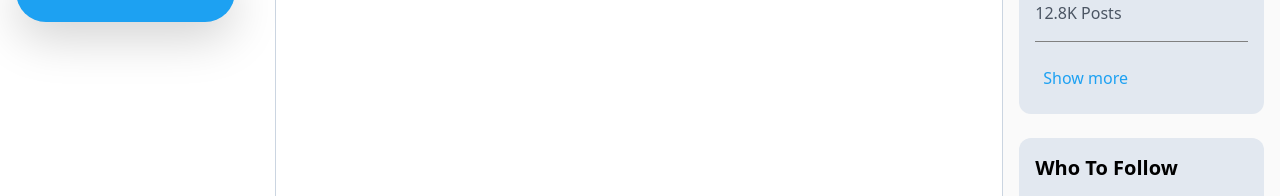
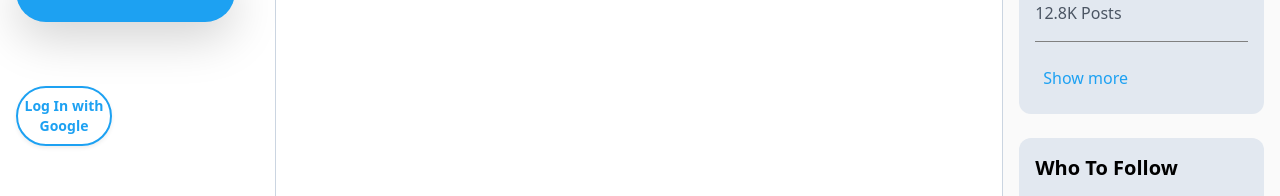
Before and after one commit to liam-prevelige/pageturner-frontend, a React (Create React App) app: page / in a window 1280 px wide. Shown: the part 438-634 px from the top of the page. Built offline with nearby package versions, Linux system fonts and the light colour scheme; no server answers.

Commit message:
changed auth to depend on auth code

```diff
--- a/src/api.js
+++ b/src/api.js
@@ -12,7 +12,7 @@ export async function onLogin() {
     headers: {
       'Accept': 'application/json',
       'Content-Type': 'application/json',
-      'Authorization': sessionStorage.getItem('auth_token'),
+      'authorizationCode': sessionStorage.getItem('authorizationCode'),
     },
   });
 
@@ -20,6 +20,8 @@ export async function onLogin() {
   if (!response.ok) {
     throw new Error('Call to /on_login failed');
   }
+  sessionStorage.setItem('auth_token', body.result.access_token);
+  console.log('found auth token', body.result.access_token);
   return body.result;
 }
 
@@ -43,6 +45,28 @@ export const updateProfile = async (newProfile) => {
   if (!response.ok) {
     throw new Error('Call to /update_profile failed');
   }
+  return body.result;
+};
+
+/**
+ * Updates a profile after being edited
+ *
+ */
+export const refreshToken = async () => {
+  const response = await fetch(`${API_URL}/user/refresh_token`, {
+    method: 'POST',
+    headers: {
+      'Accept': 'application/json',
+      'Content-Type': 'application/json',
+      'Authorization': sessionStorage.getItem('auth_token'),
+    },
+  });
+
+  const body = await response.json();
+  if (!response.ok) {
+    throw new Error('Call to /update_profile failed');
+  }
+  console.log('api.js body: ', body);
   return body.result;
 };
 
--- a/src/components/Auth/Auth.js
+++ b/src/components/Auth/Auth.js
@@ -9,11 +9,11 @@
  */
 
 import React, {useState, useEffect} from 'react';
-import {GoogleLogin} from '@react-oauth/google';
+import {useGoogleLogin} from '@react-oauth/google';
 import {useLocation, useNavigate} from 'react-router-dom';
 // eslint-disable-next-line
-import jwt_decode from 'jwt-decode';
-import {onLogin} from '../../api';
+// import jwt_decode from 'jwt-decode';
+import {onLogin, refreshToken} from '../../api';
 
 export const Auth = (props) => {
   const location = useLocation();
@@ -29,34 +29,45 @@ export const Auth = (props) => {
     sessionStorage.removeItem('profile');
     setUser(null);
     navigate('/');
-    window.location.reload();
+    // window.location.reload();
   };
 
   const googleSuccess = async (res) => {
-    const token = res.credential;
+    // const token = res.credential;
     // const userObject = jwt_decode(res.credential);
-    // console.log(userObject);
     try {
-      sessionStorage.setItem('auth_token', token);
+      console.log(res.code);
+      sessionStorage.setItem('authorizationCode', res.code);
 
       const profile = await onLogin();
       sessionStorage.setItem('profile', JSON.stringify(profile));
       navigate('/');
-      window.location.reload();
+      // window.location.reload();
+      console.log(res);
+
+      const refreshedToken = await refreshToken();
+      console.log(refreshedToken);
     } catch (error) {
       console.log(error);
     }
   };
 
-  const googleFailure = (error) => {
-    console.log('Google Sign In was unsuccessful. Try again later');
-    console.log(error);
-  };
+  // const googleFailure = (error) => {
+  //   console.log('Google Sign In was unsuccessful. Try again later');
+  //   console.log(error);
+  // };
 
+  const login = useGoogleLogin({
+    onSuccess: (codeResponse) => googleSuccess(codeResponse),
+    flow: 'auth-code',
+  });
   return (
     <div>
       {!user ?
-      <GoogleLogin onSuccess={googleSuccess} onError={googleFailure}/> :
+      <button className="font-bold w-24 mt-3 mr-3 text-primary-button wrap-text text-sm rounded-full shadow-sm py-2 border-2 border-primary-button transform transition-colors duration-200 hover:bg-primary-button hover:border-primary-button hover:text-white" onClick={() => login()}>
+        Log In with Google
+      </button> :
+      // <GoogleLogin onSuccess={googleSuccess} onError={googleFailure}/> :
       <button className="font-bold w-24 mt-3 mr-3 text-primary-button wrap-text text-sm rounded-full shadow-sm py-2 border-2 border-primary-button transform transition-colors duration-200 hover:bg-primary-button hover:border-primary-button hover:text-white" onClick={logout}>
         Log Out
       </button>
```
